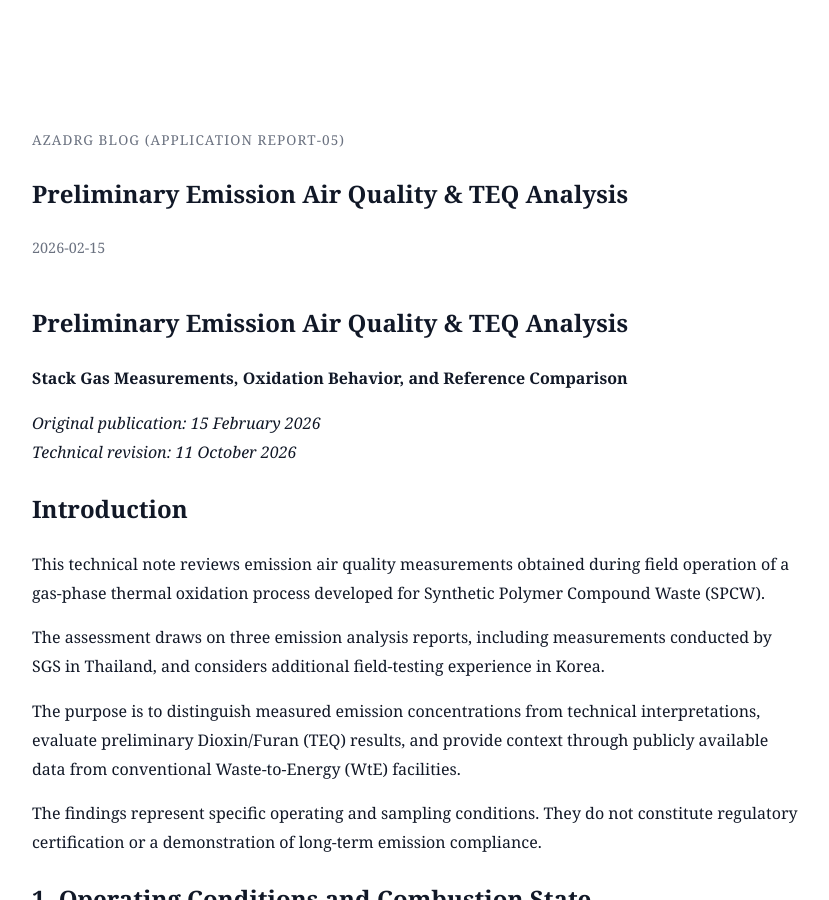
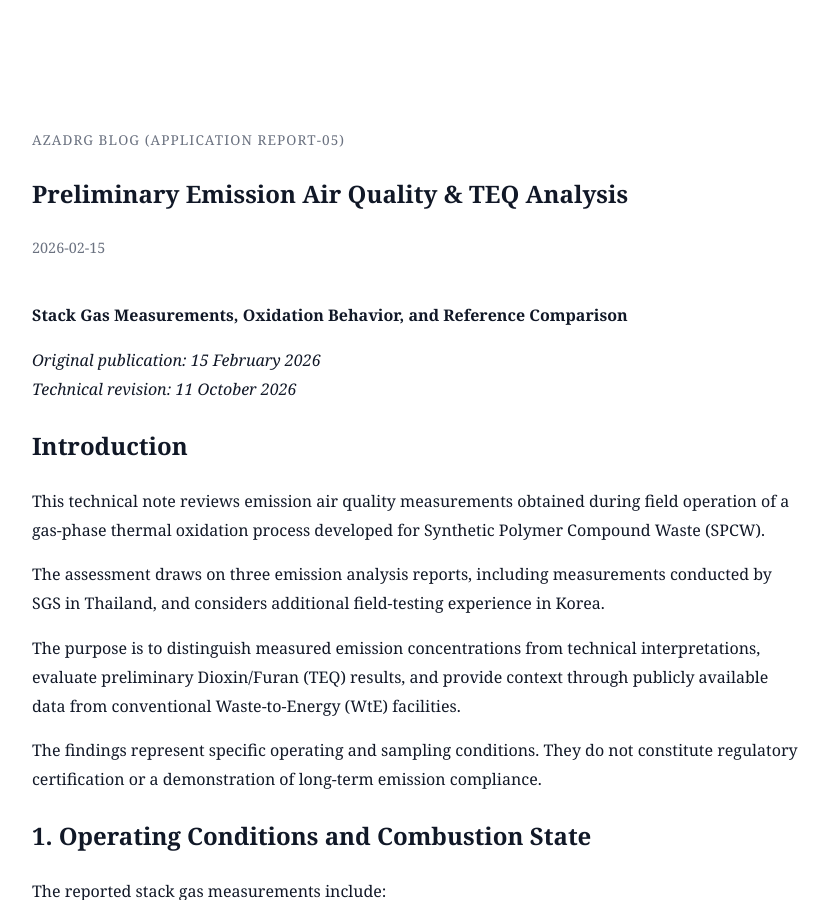
Before and after one commit to ssimsangmin49-creator/ecofriendly-polymer-compounds-incineration, a Jekyll site: the page built from _posts/2026-02-15-emission-air-quality.md, in a window 1280 px wide and 900 px high. Shown: the whole window, without its empty margins (222-1051 px from the left). Built offline with Jekyll 4.4.1, drawn with Linux system fonts in a browser that asks for light colours.

Commit message:
Update 2026-02-15-emission-air-quality.md

```diff
--- a/_posts/2026-02-15-emission-air-quality.md
+++ b/_posts/2026-02-15-emission-air-quality.md
@@ -4,8 +4,6 @@ title: "Preliminary Emission Air Quality & TEQ Analysis"
 permalink: /emission-air-quality/
 label: "AZADrg Blog (Application report-05)"
 ---
-
-# Preliminary Emission Air Quality & TEQ Analysis
 
 **Stack Gas Measurements, Oxidation Behavior, and Reference Comparison**
 
```
